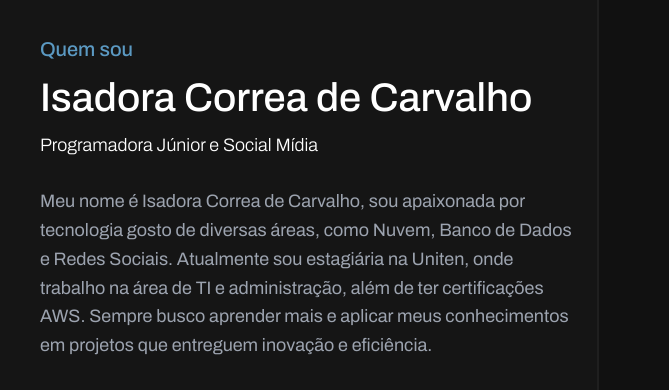
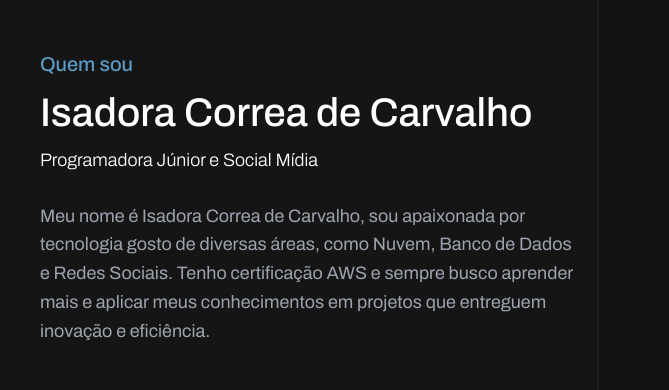
Before and after one commit to Isadora-Correa/Portfolio, a plain HTML site: page index.html in a window 1280 px wide. Shown: the part 899-1289 px from the top of the page, 611-1280 px from the left. Drawn offline with nearby package versions, Linux system fonts and the light colour scheme.

Commit message:
Update index.html

```diff
--- a/index.html
+++ b/index.html
@@ -108,9 +108,7 @@
             <p class="delayLargeReveal">
               Meu nome é Isadora Correa de Carvalho, sou apaixonada por
               tecnologia gosto de diversas áreas, como Nuvem, Banco de Dados e
-              Redes Sociais. Atualmente sou estagiária na Uniten, onde
-              trabalho na área de TI e administração, além de ter
-              certificações AWS. Sempre busco aprender mais e aplicar meus
+              Redes Sociais. Tenho certificação AWS e sempre busco aprender mais e aplicar meus
               conhecimentos em projetos que entreguem inovação e eficiência.
             </p>
 
@@ -189,7 +187,7 @@
           <div class="text-experience" id="uniten" style="display: none">
             <div>
               <h4 class="titleExperience">Suporte de TI e Secretária</h4>
-              <p class="dateExperience">Jun 2024 - Atualmente</p>
+              <p class="dateExperience">Jun 2024 - Dez 2024(6 meses)</p>
             </div>
             <h5 class="companyExperience">UNITEN - Prefeitura de Sorocaba</h5>
             <p class="changeExperience">
```
